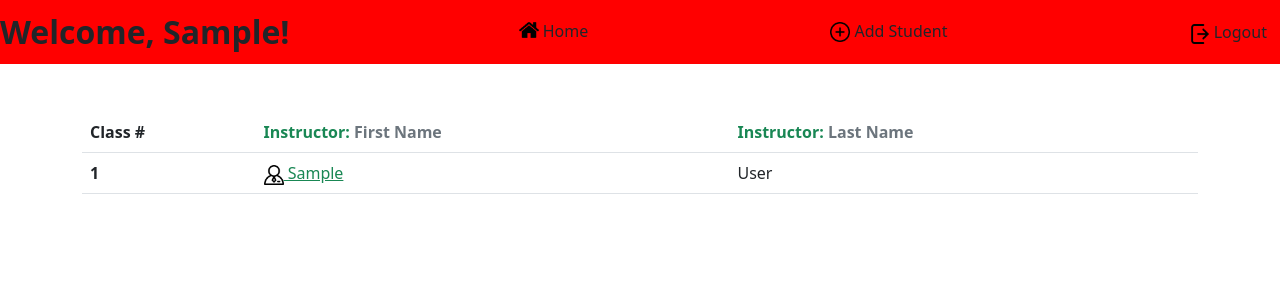
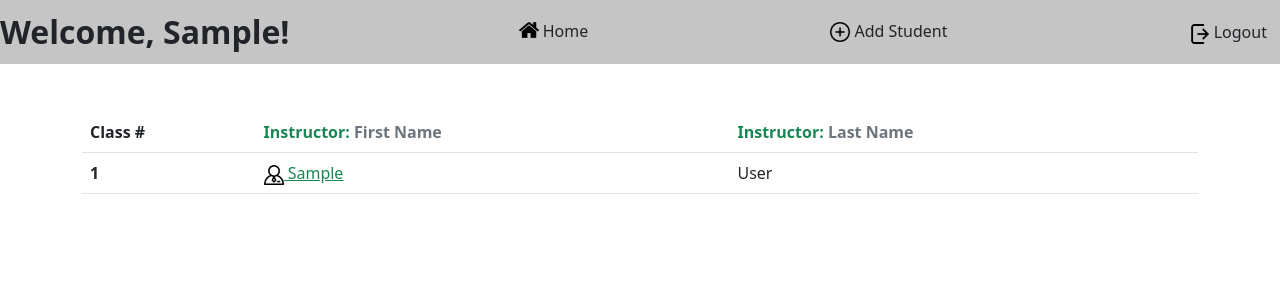
Before and after one commit to alexis0501/Python-Project, a Flask app: page /home in a window 1280 px wide. Shown: the top 300 px of the page. Run offline with Flask 2, Linux system fonts and the light colour scheme; the visitor is signed in with stand-in values (Sample User, id 1); tables that the repository leaves empty or names only in its code hold one stand-in row (values such as "Sample post").

Commit message:
Navbar background color changed

```diff
--- a/flask_app/static/css/navbar.css
+++ b/flask_app/static/css/navbar.css
@@ -1,5 +1,5 @@
 nav{
-    background-color: red;
+    background-color: rgb(197, 197, 197);
 }
 
 .welcome-text{
```
